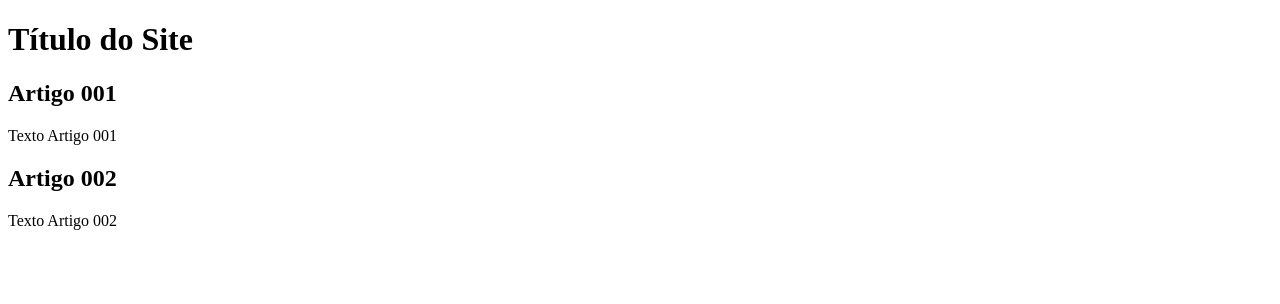
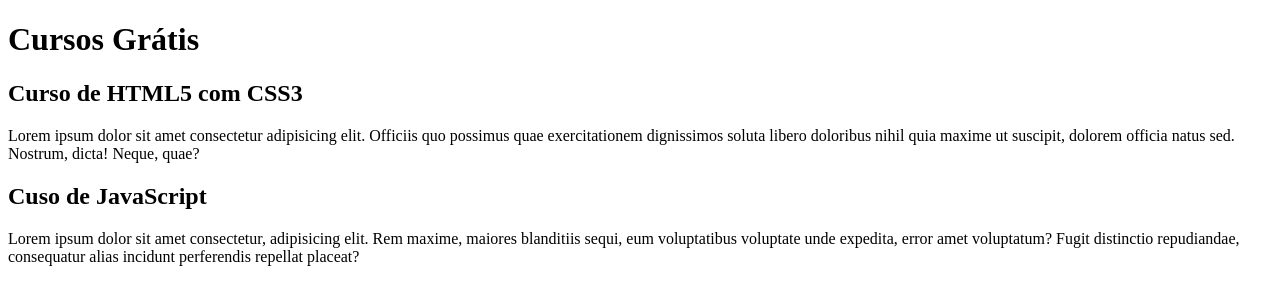
Before and after one commit to viniciusvss120/projeto-site, a plain HTML site: page index.html in a window 1280 px wide. Drawn offline with Linux system fonts and the light colour scheme.

Commit message:
comecei a escrever o conteúdo

```diff
--- a/index.html
+++ b/index.html
@@ -9,14 +9,14 @@
 <body>
   <main>
     <header>
-      <h1>Título do Site</h1>
+      <h1>Cursos Grátis</h1>
       <article>
-        <h2>Artigo 001</h2>
-        <p> Texto Artigo 001</p>
+        <h2>Curso de HTML5 com CSS3</h2>
+        <p>Lorem ipsum dolor sit amet consectetur adipisicing elit. Officiis quo possimus quae exercitationem dignissimos soluta libero doloribus nihil quia maxime ut suscipit, dolorem officia natus sed. Nostrum, dicta! Neque, quae?</p>
       </article>
       <article>
-        <h2>Artigo 002</h2>
-        <p>Texto Artigo 002</p>
+        <h2>Cuso de JavaScript</h2>
+        <p>Lorem ipsum dolor sit amet consectetur, adipisicing elit. Rem maxime, maiores blanditiis sequi, eum voluptatibus voluptate unde expedita, error amet voluptatum? Fugit distinctio repudiandae, consequatur alias incidunt perferendis repellat placeat?</p>
       </article>
     </header>
   </main>
```
